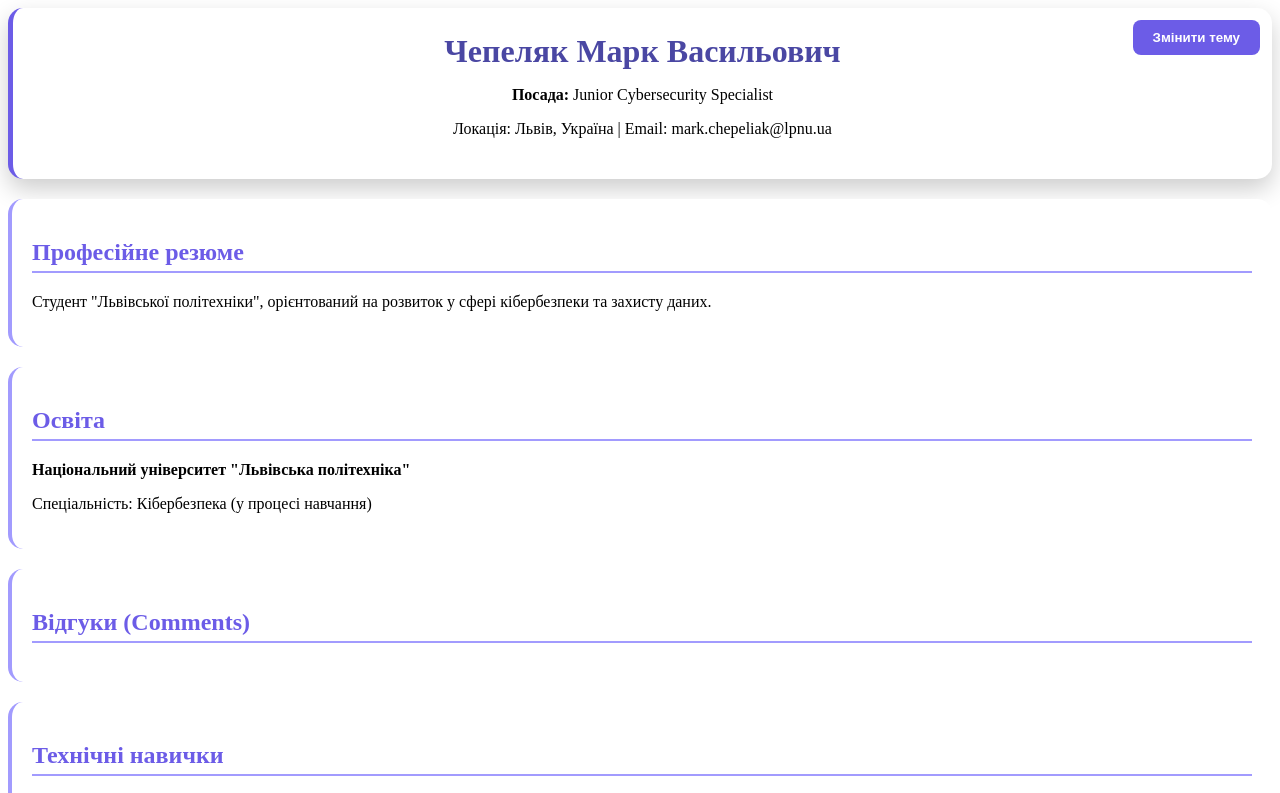
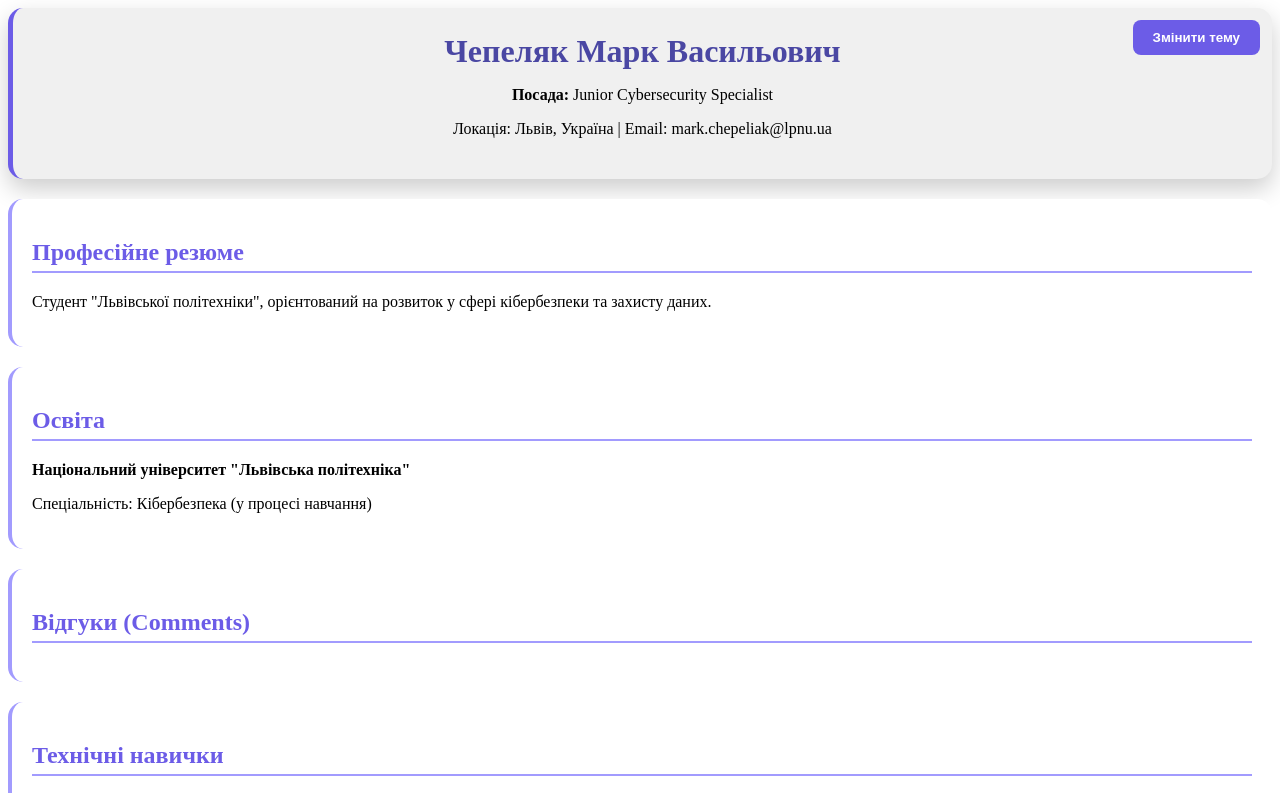
Before and after one commit to 7Gorden/lab5, a plain HTML site: page index.html in a window 1280 px wide. Shown: the top 793 px of the page. Drawn offline with Linux system fonts and the light colour scheme; no server answers.

Commit message:
Update styles.css

```diff
--- a/styles.css
+++ b/styles.css
@@ -9,7 +9,7 @@ body {
 }
 
 header {
-    background: white;
+    background: #f0f0f0;
     padding: 25px;
     border-radius: 15px;
     text-align: center;
```
